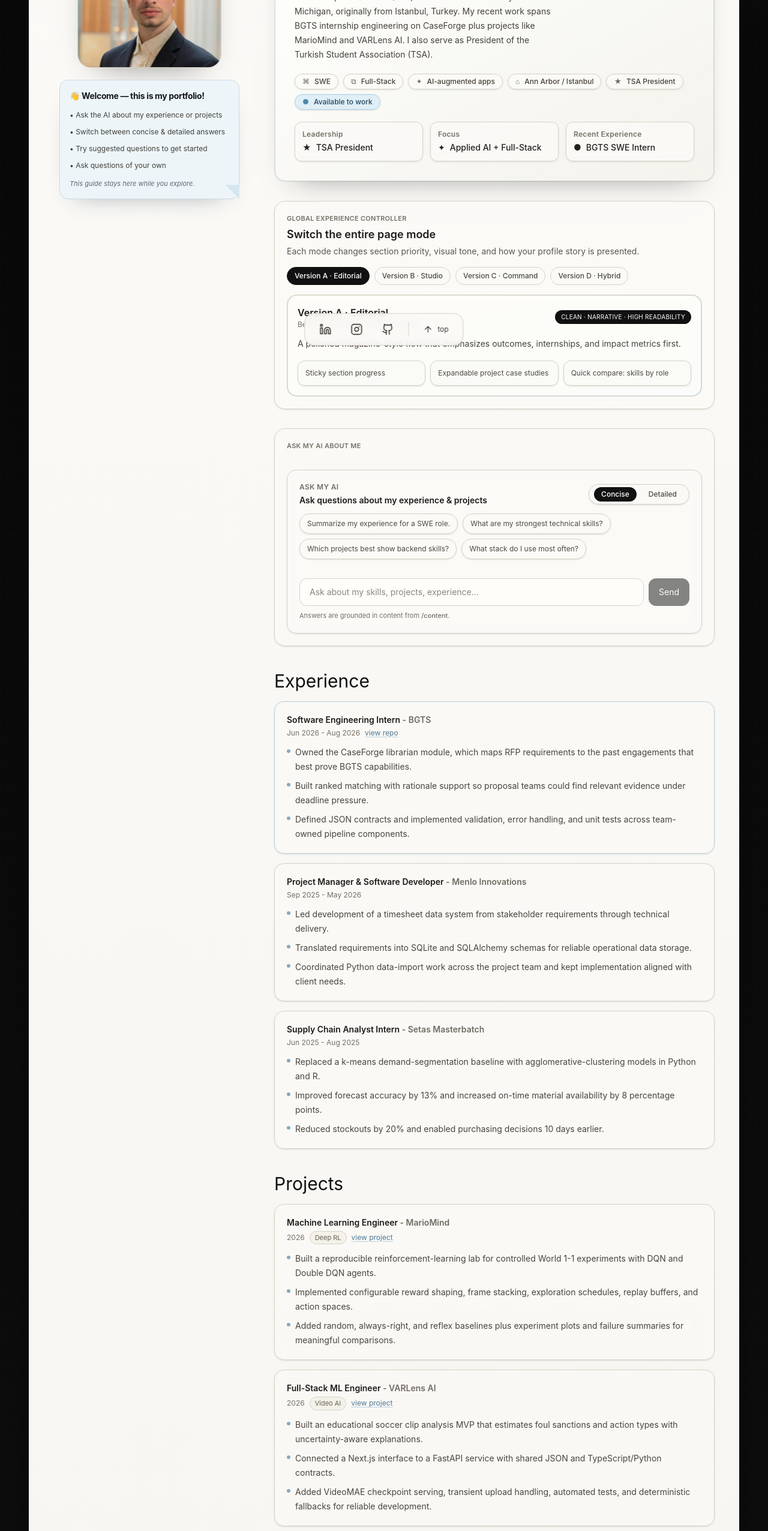
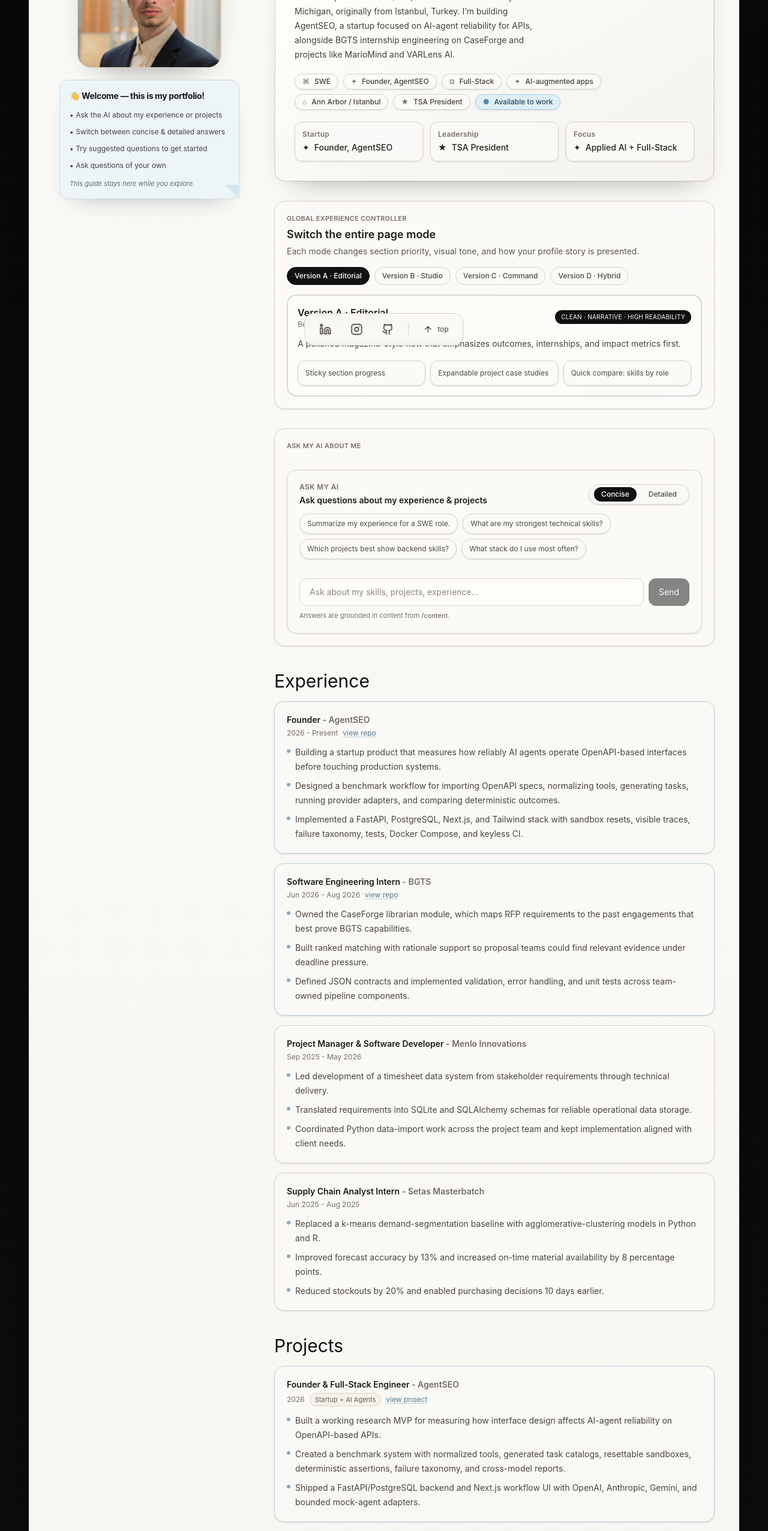
Before and after one commit to ardaedil/ardaedil-portfolio, a Next.js app: page / in a window 1280 px wide. Shown: the part 200-2752 px from the top of the page at 60% size. Built offline with nearby package versions, Linux system fonts and the light colour scheme.

Commit message:
Add AgentSEO startup to portfolio
Add AgentSEO to founder experience, projects, hero copy, and grounded content.

```diff
--- a/app/page.tsx
+++ b/app/page.tsx
@@ -16,6 +16,7 @@
 const TAGS_BY_VARIANT: Record<VersionKey, { label: string; icon: string }[]> = {
   editorial: [
     { label: "SWE", icon: "⌘" },
+    { label: "Founder, AgentSEO", icon: "✦" },
     { label: "Full-Stack", icon: "⧉" },
     { label: "AI-augmented apps", icon: "✦" },
     { label: "Ann Arbor / Istanbul", icon: "⌂" },
@@ -24,6 +25,7 @@
   ],
   studio: [
     { label: "Creative Engineering", icon: "✶" },
+    { label: "AgentSEO Founder", icon: "✦" },
     { label: "Interactive Demos", icon: "◉" },
     { label: "Product Thinking", icon: "△" },
     { label: "Rapid Prototyping", icon: "↻" },
@@ -33,6 +35,7 @@
   command: [
     { label: "System Design", icon: "#" },
     { label: "Backend APIs", icon: ">_" },
+    { label: "AgentSEO", icon: "✦" },
     { label: "Observability", icon: "⎈" },
     { label: "AI Tooling", icon: "λ" },
     { label: "TSA President", icon: "★" },
@@ -41,6 +44,7 @@
   hybrid: [
     { label: "Recruiter-friendly", icon: "✓" },
     { label: "Engineer depth", icon: "⚙" },
+    { label: "Startup builder", icon: "✦" },
     { label: "Story + Metrics", icon: "↔" },
     { label: "Fast navigation", icon: "⌘K" },
     { label: "TSA President", icon: "★" },
@@ -50,13 +54,13 @@
 
 const BLURB_BY_VARIANT: Record<VersionKey, string> = {
   editorial:
-    "I’m a Computer Science (BSE) student at the University of Michigan, originally from Istanbul, Turkey. My recent work spans BGTS internship engineering on CaseForge plus projects like MarioMind and VARLens AI. I also serve as President of the Turkish Student Association (TSA).",
+    "I’m a Computer Science (BSE) student at the University of Michigan, originally from Istanbul, Turkey. I’m building AgentSEO, a startup focused on AI-agent reliability for APIs, alongside BGTS internship engineering on CaseForge and projects like MarioMind and VARLens AI.",
   studio:
-    "I’m a University of Michigan CS student who builds playful but practical systems across applied AI, backend engineering, and full-stack product development. Recent work includes BGTS internship engineering on CaseForge plus MarioMind and VARLens AI.",
+    "I’m a University of Michigan CS student and AgentSEO founder who builds playful but practical systems across applied AI, backend engineering, and full-stack product development. Recent work includes CaseForge, MarioMind, and VARLens AI.",
   command:
-    "Computer Science (BSE), University of Michigan. Focus: robust backend systems, AI-assisted workflows, and measurable engineering outcomes across BGTS, MarioMind, and VARLens AI. President of the Turkish Student Association (TSA).",
+    "Computer Science (BSE), University of Michigan. Focus: robust backend systems, AI-agent reliability, and measurable engineering outcomes across AgentSEO, BGTS, MarioMind, and VARLens AI. President of the Turkish Student Association (TSA).",
   hybrid:
-    "I combine clear storytelling for non-technical readers with deep technical signal for engineers: full-stack builds, AI-augmented product development, a strong execution mindset, and leadership as President of the Turkish Student Association (TSA).",
+    "I combine clear storytelling for non-technical readers with deep technical signal for engineers: startup ownership through AgentSEO, full-stack builds, AI-augmented product development, and leadership as President of the Turkish Student Association (TSA).",
 };
 
 const SECTION_ORDER: Record<VersionKey, Array<"experience" | "projects" | "courses" | "skills">> = {
@@ -67,9 +71,9 @@
 };
 
 const HIGHLIGHTS = [
+  { label: "Startup", value: "Founder, AgentSEO", icon: "✦" },
   { label: "Leadership", value: "TSA President", icon: "★" },
   { label: "Focus", value: "Applied AI + Full-Stack", icon: "✦" },
-  { label: "Recent Experience", value: "BGTS SWE Intern", icon: "●" },
 ];
 
 export default function Home() {
--- a/content/about.md
+++ b/content/about.md
@@ -1,6 +1,6 @@
 # About Me
 
-I’m a Computer Science student (BSE) at the University of Michigan with a strong interest in building systems that are both technically rigorous and genuinely useful to people. I enjoy working on problems where requirements are ambiguous, constraints are real, and ownership matters.
+I’m a Computer Science student (BSE) at the University of Michigan with a strong interest in building systems that are both technically rigorous and genuinely useful to people. I’m also building AgentSEO, my startup focused on measuring and improving how reliably AI agents operate API interfaces. I enjoy working on problems where requirements are ambiguous, constraints are real, and ownership matters.
 
 I’m originally from Istanbul, Turkey, and I’m currently based in Ann Arbor, Michigan. Outside of engineering, I’m deeply interested in soccer — I support Galatasaray and play futsal with Wolverine F.C. at Michigan. I also serve as President of the Turkish Student Association (TSA) at U-M.
 
@@ -20,6 +20,7 @@
 I especially enjoy:
 - Full-stack systems where I can own features end-to-end
 - AI-augmented products where models are grounded in real data
+- Agent reliability, tool-use evaluation, and API-interface design
 - Backend-heavy work involving data processing, APIs, and system design
 - Projects where requirements evolve and I need to adapt quickly
 
--- /dev/null
+++ b/content/experience/agentseo.md
@@ -0,0 +1,20 @@
+# AgentSEO - Founder
+
+## Overview
+I am building AgentSEO as my startup. The product measures how reliably AI models operate an API before they are trusted with production workflows.
+
+Repository: https://github.com/ardaedil/AgentSEO
+
+## What I built
+- A working research MVP for the question of how interface design affects AI-agent reliability.
+- OpenAPI 3.x import, normalized tool definitions, and generated task catalogs.
+- Resettable synthetic API sandboxes for e-commerce, SaaS billing, and CRM workflows.
+- Bounded MockAgent, OpenAI, Anthropic, and Gemini function-calling adapters.
+- Deterministic state assertions, raw metrics, experimental scoring, failure taxonomy, and visible event traces.
+- A FastAPI, Pydantic, SQLAlchemy, Alembic, PostgreSQL, Next.js, TypeScript, React, and Tailwind product stack.
+
+## What this demonstrates
+- Startup ownership and product direction
+- AI-agent evaluation and tool-use reliability
+- Backend/API design and full-stack engineering
+- Experiment design, observability, testing, Docker, and CI
--- /dev/null
+++ b/content/projects/agentseo.md
@@ -0,0 +1,16 @@
+# AgentSEO
+
+AgentSEO is my startup and a working research MVP for measuring how reliably AI agents operate OpenAPI-based APIs.
+
+Repository: https://github.com/ardaedil/AgentSEO
+
+## What I built
+- Imported OpenAPI 3.x interfaces and normalized them into provider-neutral tool definitions.
+- Generated task catalogs and benchmark runs against resettable synthetic API sandboxes.
+- Added support for bounded MockAgent, OpenAI, Anthropic, and Gemini function-calling adapters.
+- Compared deterministic final-state outcomes, inspected failed tool trajectories, and classified failures.
+- Built the backend with FastAPI, Pydantic, SQLAlchemy, Alembic, and PostgreSQL.
+- Built the workflow UI with Next.js, TypeScript, React, and Tailwind.
+
+## Technical focus
+AI-agent reliability, OpenAPI tooling, benchmark design, full-stack product engineering, deterministic evaluation, observability, Docker Compose, tests, and CI.
--- a/content/resume.md
+++ b/content/resume.md
@@ -12,6 +12,11 @@
 
 ## Experience
 
+### AgentSEO - Founder, 2026 - Present
+- Building a startup product that measures how reliably AI agents operate OpenAPI-based interfaces before touching production systems.
+- Designed a benchmark workflow for importing OpenAPI specs, normalizing tools, generating tasks, running provider adapters, and comparing deterministic outcomes.
+- Implemented a FastAPI, PostgreSQL, Next.js, and Tailwind stack with sandbox resets, visible traces, failure taxonomy, tests, Docker Compose, and keyless CI.
+
 ### BGTS - Software Engineering Intern, Jun 2026 - Aug 2026
 - Owned the CaseForge librarian module, translating RFP requirements into ranked past-engagement matches with supporting rationale for proposal workflows.
 - Defined JSON interface contracts and implemented validation, error handling, and unit tests for reliable integration across CaseForge components.
@@ -24,6 +29,9 @@
 - Led development of a timesheet data system, translated stakeholder requirements into SQLite and SQLAlchemy schemas, and coordinated Python data-import work across the project team.
 
 ## Selected Projects
+
+### AgentSEO
+Built a startup MVP for AI-agent API reliability benchmarking, with OpenAPI import, normalized tool definitions, task generation, resettable sandbox execution, provider adapters, deterministic assertions, failure analysis, and cross-model reporting.
 
 ### MarioMind
 Built a reproducible deep-reinforcement-learning experiment framework with DQN, Double DQN, configurable rewards and exploration, baseline agents, evaluation plots, and failure analysis.
--- a/src/components/ExperienceList.tsx
+++ b/src/components/ExperienceList.tsx
@@ -8,6 +8,18 @@
 };
 
 const EXPERIENCES: Experience[] = [
+  {
+    title: "Founder",
+    org: "AgentSEO",
+    dates: "2026 - Present",
+    link: "https://github.com/ardaedil/AgentSEO",
+    bullets: [
+      "Building a startup product that measures how reliably AI agents operate OpenAPI-based interfaces before touching production systems.",
+      "Designed a benchmark workflow for importing OpenAPI specs, normalizing tools, generating tasks, running provider adapters, and comparing deterministic outcomes.",
+      "Implemented a FastAPI, PostgreSQL, Next.js, and Tailwind stack with sandbox resets, visible traces, failure taxonomy, tests, Docker Compose, and keyless CI.",
+    ],
+    featured: true,
+  },
   {
     title: "Software Engineering Intern",
     org: "BGTS",
--- a/src/components/ProjectsList.tsx
+++ b/src/components/ProjectsList.tsx
@@ -9,6 +9,19 @@
 };
 
 const PROJECTS: Project[] = [
+  {
+    role: "Founder & Full-Stack Engineer",
+    name: "AgentSEO",
+    dates: "2026",
+    badge: "Startup + AI Agents",
+    link: "https://github.com/ardaedil/AgentSEO",
+    featured: true,
+    bullets: [
+      "Built a working research MVP for measuring how interface design affects AI-agent reliability on OpenAPI-based APIs.",
+      "Created a benchmark system with normalized tools, generated task catalogs, resettable sandboxes, deterministic assertions, failure taxonomy, and cross-model reports.",
+      "Shipped a FastAPI/PostgreSQL backend and Next.js workflow UI with OpenAI, Anthropic, Gemini, and bounded mock-agent adapters.",
+    ],
+  },
   {
     role: "Machine Learning Engineer",
     name: "MarioMind",
```
